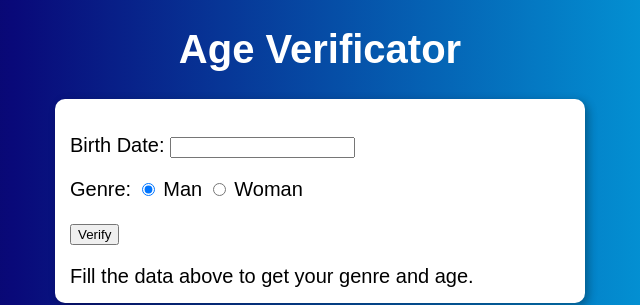
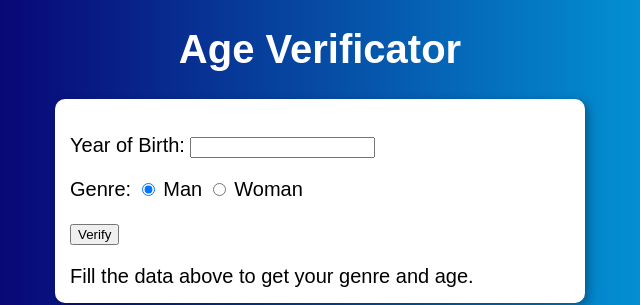
Before and after one commit to gbmaes/age-verificator, a plain HTML site: page index.html in a window 1280 px wide. Shown: the top 305 px of the page, 320-960 px from the left. Drawn offline with Linux system fonts and the light colour scheme.

Commit message:
update index.html

```diff
--- a/index.html
+++ b/index.html
@@ -13,7 +13,7 @@
    </header>
     <section>
             <div>
-                <p>Birth Date:
+                <p>Year of Birth:
                     <input type="number" name="txtano" id="txtano" min="0">
                 </p>
                 <p>Genre:
```
